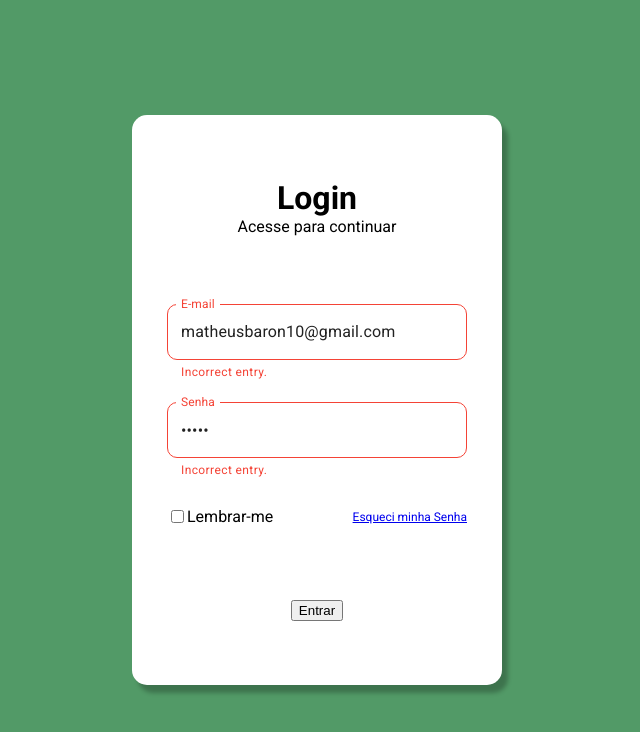
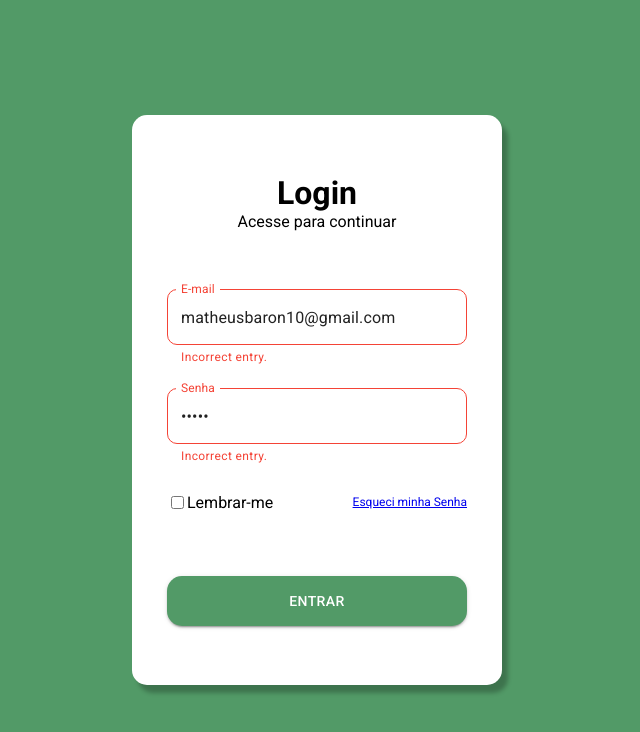
Before and after one commit to matheusbr1/rental-bucket, a React (Create React App) app: page / in a window 1280 px wide. Shown: the top 732 px of the page, without its empty margins (323-963 px from the left). Built offline with nearby package versions, Linux system fonts and the light colour scheme.

Commit message:
Feat: Button component created

```diff
--- /dev/null
+++ b/src/components/Button/index.tsx
@@ -0,0 +1,22 @@
+import React from 'react'
+import { ButtonProps } from '@material-ui/core'
+
+import { Container } from './styles'
+
+const Button: React.FC<ButtonProps> = ({ ...rest }) => {
+  return (
+    <Container
+      variant="contained"
+      style={{
+        width: '100%',
+        height: 50,
+        borderRadius: 15,
+        background: '#529A67',
+        color: '#FFFFFF'
+      }}
+      {...rest}
+    />
+  )
+}
+
+export default Button
--- /dev/null
+++ b/src/components/Button/styles.ts
@@ -0,0 +1,7 @@
+import styled from 'styled-components'
+
+import Button from '@material-ui/core/Button'
+
+export const Container = styled(Button)`
+
+`
--- a/src/pages/SignIn/index.tsx
+++ b/src/pages/SignIn/index.tsx
@@ -3,6 +3,7 @@ import React from 'react'
 import { Container, Content, Header, Inputs } from './styles'
 
 import TextField from '../../components/TextField'
+import Button from '../../components/Button'
 
 const SignIn: React.FC = () => {
   return (
@@ -45,7 +46,9 @@ const SignIn: React.FC = () => {
 
         </Inputs>
 
-        <button>Entrar</button>
+        <Button>
+          Entrar
+        </Button>
 
       </Content>
 
```
